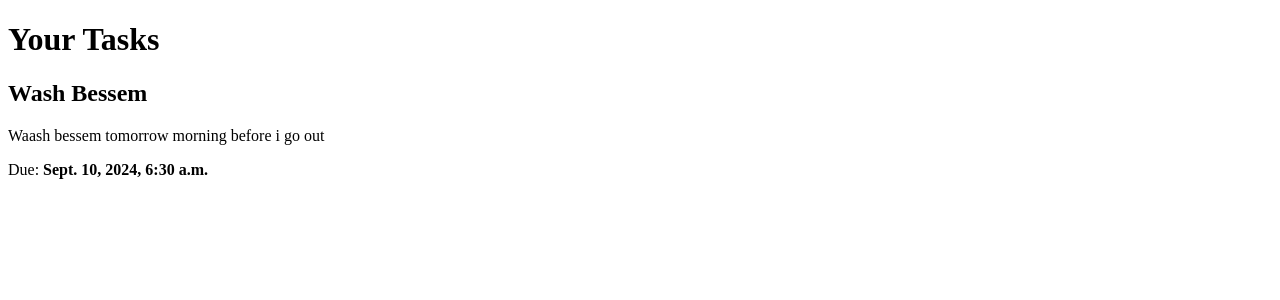
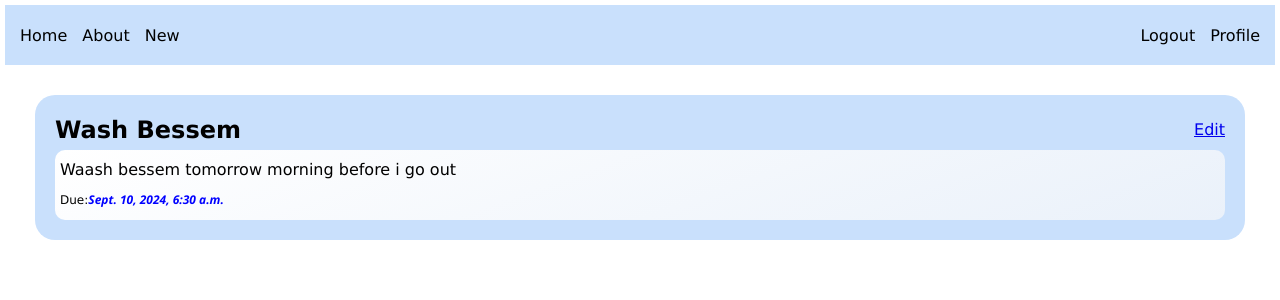
Before and after one commit to Nkeh/Tasks, a Django app: page /tasks/12/ in a window 1280 px wide. Shown: the top 300 px of the page. Run offline with Django 5.2, Linux system fonts and the light colour scheme; a user stored in the database is signed in; data comes from the database, SQL or seed files in the repository; both versions use the stored data as it was after the commit.

Commit message:
Finished first phase of styling and also styled forms

```diff
--- a/static/css/style.css
+++ b/static/css/style.css
@@ -22,6 +22,8 @@ nav{
     justify-content: space-between;
     padding: 0 10px;
     color: black;
+    background-color: #c9e0fc;
+    height: 60px;
 
 }
 
@@ -48,3 +50,79 @@ nav .auth a{
     color: black;
     padding: 0 5px;
 }
+
+/*************************************************************************************************************/
+
+
+.tasklist{
+    display: block;
+    margin: 30px;
+    padding: 20px;
+    background: #c9e0fc;
+    line-height: 30px;
+    border-radius: 20px;
+}
+
+.tasklist h2 a{
+    text-decoration: none;
+    color: rgba(39, 39, 39, 0.805);
+    font-size: 35px;
+}
+
+.description{
+    margin-top: 5px;
+    background: linear-gradient(160deg, #ffffff, #eaf1fa);
+    padding: 5px;
+    border-radius: 10px;
+}
+
+.duedate {
+    display: flex;
+    font-size: 12px;
+}
+
+.duedate b{
+    font-style: italic;
+    font-family: 'Segoe UI', Tahoma, Geneva, Verdana, sans-serif;
+    color: blue;
+}
+
+
+.header{
+    display: flex;
+    align-items: center;
+    text-align: center;
+    justify-content: center;
+    margin: auto;
+}
+
+.title {
+    display: flex;
+    justify-content: space-between;
+}
+
+.title .edit{
+    justify-content: flex-end;
+}
+
+
+/***********************************************************************************************************/
+
+
+form{
+    display: block;
+    width: 90%;
+    max-width: 600px;
+    color: #000;
+    background-color: #c9e0fc;
+    margin: 80px auto 80px;
+    border-radius: 20px;
+    padding: 40px 35px;
+    /* text-align: center; */
+}
+
+form p{
+    display: flex;
+    line-height: 22px;
+    margin: 10px 0;
+}
--- a/static/css/tasklist.css
+++ b/static/css/tasklist.css
@@ -15,7 +15,7 @@
 
 .description{
     margin-top: 5px;
-    background: linear-gradient(160deg, #c9e0fc, #6194d2);
+    background: linear-gradient(160deg, #ffffff, #eaf1fa);
     padding: 5px;
     border-radius: 10px;
 }
@@ -39,3 +39,7 @@
     justify-content: center;
     margin: auto;
 }
+
+.title {
+    display: flex;
+}
--- a/templates/base.html
+++ b/templates/base.html
@@ -8,14 +8,15 @@
         <meta name="description" content="">
         <meta name="viewport" content="width=device-width, initial-scale=1">
         <link rel="stylesheet" href="{% static 'css/style.css' %}">
-        <link rel="stylesheet" href="{% static 'css/tasklist.css' %}">
+        {% comment %} <link rel="stylesheet" href="{% static 'css/tasklist.css' %}">
+        <link rel="stylesheet" href="{% static 'css/forms.css' %}"> {% endcomment %}
     </head>
     <body>
         <nav>
             <div class="nav1">
-                <a href="#">Home</a>
+                <a href="{% url 'home' %}">Home</a>
                 <a href="#">About</a>
-                <a href="#">New</a>
+                <a href="{% url 'task.new' %}">New</a>
             </div>
             <div class="header">
                 <h1>
@@ -25,24 +26,20 @@
             </div>
 
             <div class="auth">
-                <a href="#">Login</a>
-                <a href="#">Logout</a>
-                <a href="#">Register</a>
-            </div>
-
-        </nav>
 
 
-
-
-
-
-
+                {% if user.is_authenticated %}
+                    <a href="{% url 'logout' %}">Logout</a>
+                    <a href="#">Profile</a>
+                {% else %}
+                    <a href="{% url 'login' %}">Login</a>
+                    <a href="{% url 'register' %}">Register</a>
+                {% endif %}
+            </div>
+        </nav>
         {% block content %}
 
         {% endblock content %}
-
-
         <script src="" async defer></script>
     </body>
 </html>
--- a/todolist/templates/todolist/task_confirm_delete.html
+++ b/todolist/templates/todolist/task_confirm_delete.html
@@ -2,10 +2,12 @@
 
 {% block title %} Delete Task {% endblock title %}
 
+{% block header %}Delete Task{% endblock header %}
+
 
 {% block content %}
 
-    <h1>Are you sure you want to delete "{{ task.title }}"?</h1>
+    <h3>Are you sure you want to delete "{{ task.title }}"?</h3>
     <form method="post">
         {% csrf_token %}
         <button type="submit">Yes, delete</button>
--- a/todolist/templates/todolist/task_detail.html
+++ b/todolist/templates/todolist/task_detail.html
@@ -1,21 +1,17 @@
-<!DOCTYPE html>
-<html>
-    <head>
-        <meta charset="utf-8">
-        <meta http-equiv="X-UA-Compatible" content="IE=edge">
-        <title>Task Details</title>
-        <meta name="description" content="">
-        <meta name="viewport" content="width=device-width, initial-scale=1">
-        <link rel="stylesheet" href="">
-    </head>
-    <body>
-        <h1>Your Tasks</h1>
+{% extends "base.html" %}
 
+{% block title %}Task Detail{% endblock title %}
 
-            <h2>{{task.title}}</h2>
-            <p>{{task.description}}</p>
-            <p>Due: <b>{{task.deadline}}</b></p>
+{% block content %}
+<div class="tasklist">
+  <div class="title">
+    <h2>{{task.title}}</h2>
+    <div class='edit'><p><a href='/tasks/{{task.id}}/update'>Edit</a><p></div>
+    </div>
+    <div class="description">
+      <p>{{task.description}}</p>
 
-        <script src="" async defer></script>
-    </body>
-</html>
+      <p class="duedate">Due: <b> {{task.deadline}}</b></p>
+    </div>
+  </div>
+{% endblock content %}
--- a/todolist/templates/todolist/task_list.html
+++ b/todolist/templates/todolist/task_list.html
@@ -1,4 +1,6 @@
 {% extends 'base.html' %}
+
+{% load static %}
 {% block title %}Task List{% endblock title %}
 
 {% block header %}Your Task{% endblock header %}
--- a/todolist/views.py
+++ b/todolist/views.py
@@ -17,7 +17,7 @@ class IndexView(TemplateView):
 class TaskListView(LoginRequiredMixin, ListView):
     model = Task
     context_object_name = "tasks"
-    login_url = '/admin'
+    login_url = 'login'
 
     def get_queryset(self):
         return self.request.user.tasks.filter(completed=False)
```
Also changed, not shown: static/css/forms.css (added, +16 -0 lines), todolist/forms.py (+18 -1 lines), todolist/templates/todolist/index.html (+20 -20 lines), todolist/templates/todolist/task_create.html (+16 -18 lines), todolist/templates/todolist/task_update.html (+8 -15 lines), users/views.py (+7 -1 lines), db.sqlite3.
